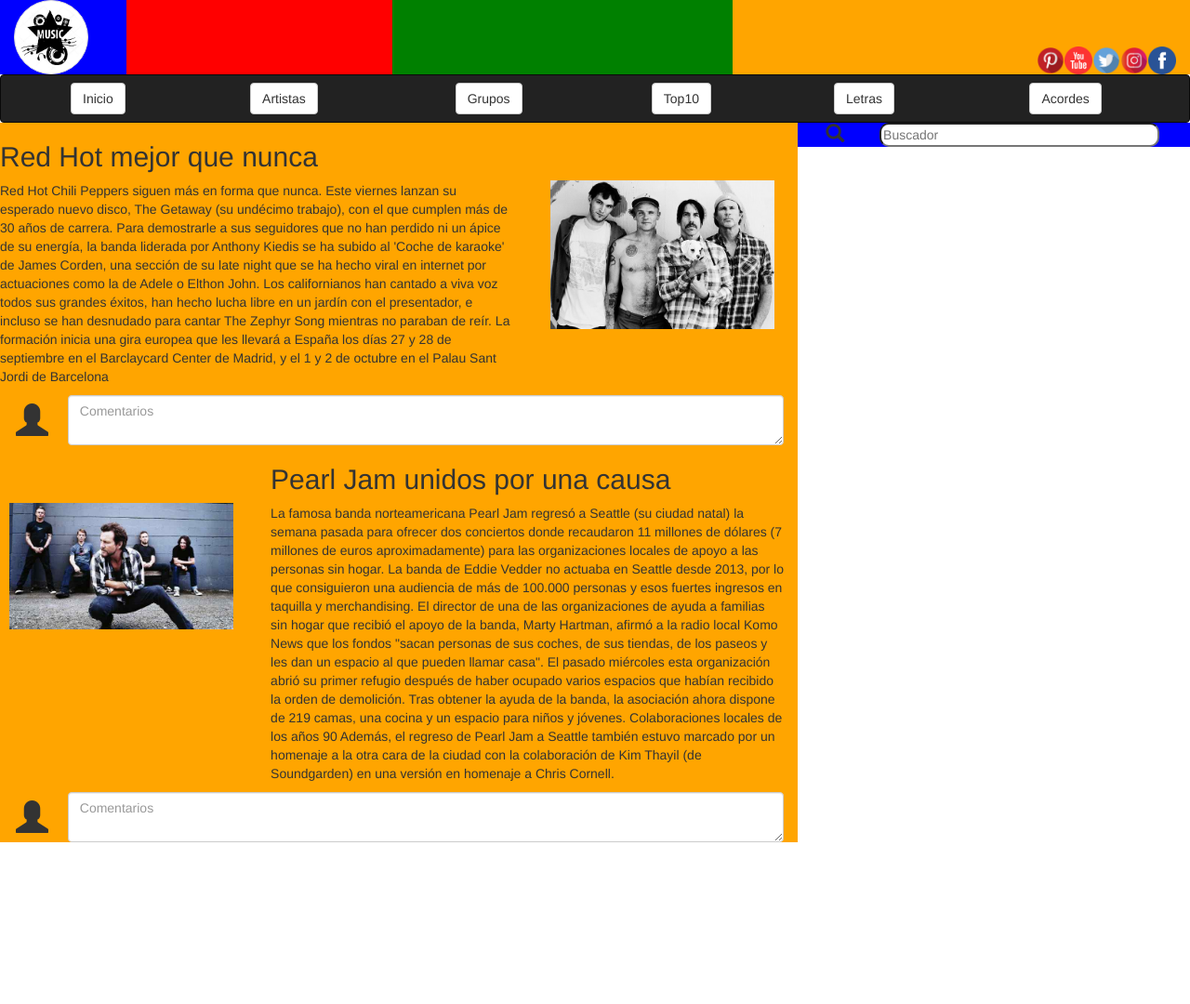
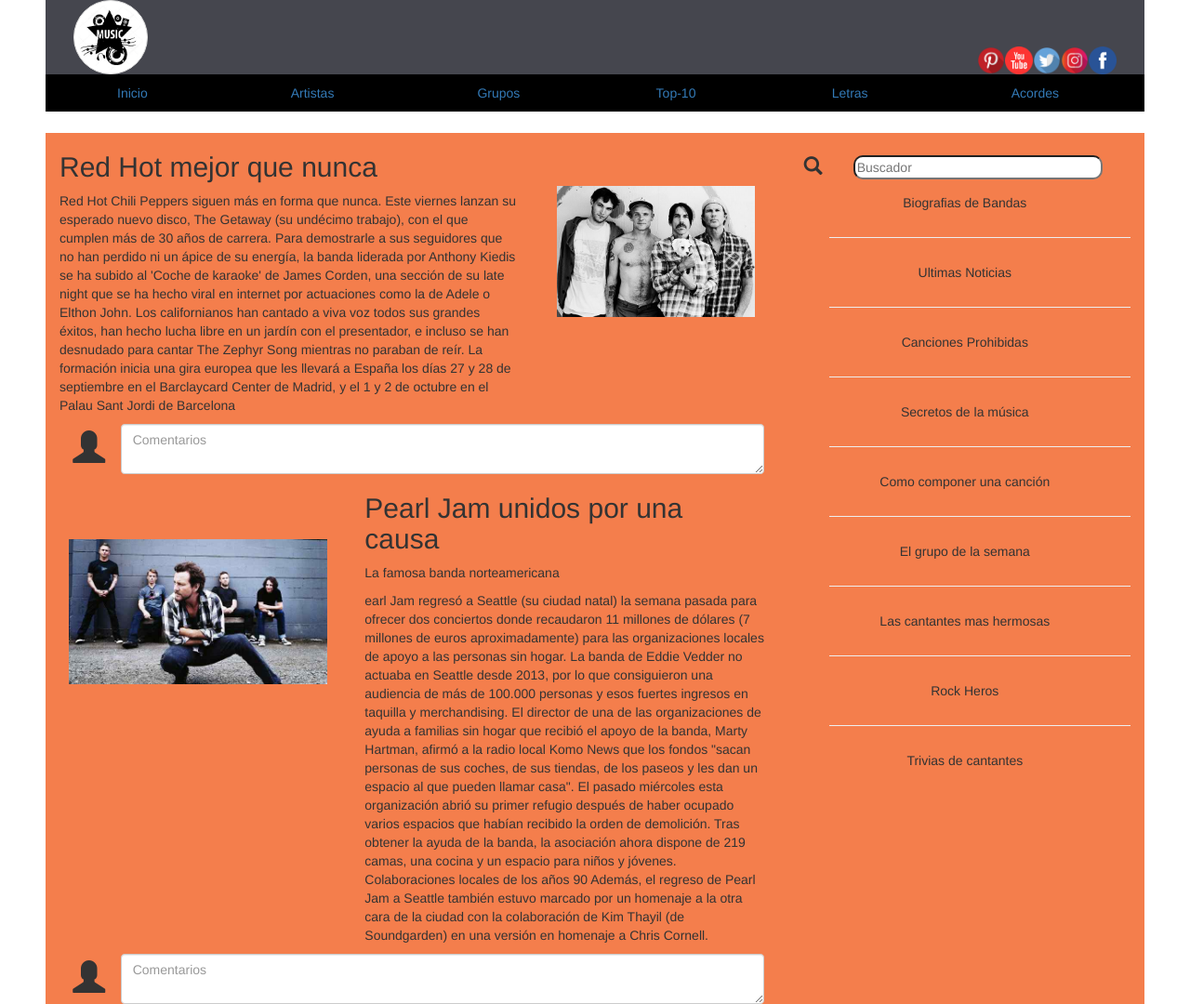
Before and after one commit to Ale9208/ProyectoFinalFrameworks, a plain HTML site: page index.html in a window 1280 px wide. Shown: the whole page at 93% size. Before the commit the page ends 906 px from the top, so only its background shows below. Drawn offline with Linux system fonts and the light colour scheme; a script that the page names is missing.

Commit message:
parte final blog musica

```diff
--- a/css/estilos.css
+++ b/css/estilos.css
@@ -1,3 +1,9 @@
+body{
+	width: 90%;
+	margin: 0 auto;
+}
+
+
 .iconos img{
 	height: 30px;
 	width: 30px;
@@ -12,25 +18,27 @@
 
 .barra-superior, .iconos, .logo{
 	min-height: 80px;
+	background-color: #45464e;
 }
 
 .barra-navegacion{
-	margin: 0 auto;
-	display: table;
-	table-layout: auto;
-	float: none;
 	width: 100%;
-}
-
-.barra-navegacion a{
-	display: table-cell;
-	float: none;
-	text-align: center;
+	background-color: black;
 }
 
 .img-post{
 	padding: 10px;
 }
+
+@media (min-width: 1px) and (max-width: 992px){
+	.busqueda{
+		display: none !important;
+	}
+	.contenedor-principal{
+		background-color: #f47e4c !important;
+	}
+}
+
 
 @media (min-width: 992px){
 	.img-post{
@@ -50,7 +58,19 @@
 	margin-left: 35%;
 }
 
-.buscador{
+.buscador, .boton-biog{
 	width: 90%;
 	border-radius: 10px;
 }
+
+.fila-nav{
+	background-color: black;
+}
+
+.adicional, .busqueda, .contenedor-principal{
+	margin-top: 2%;
+}
+
+.contenedor-principal{
+	background-color: #f47e4c;
+}
--- a/index.html
+++ b/index.html
@@ -8,38 +8,37 @@
 	<title>Lo mejor de la música</title>
 </head>
 	<body>
-		<div class="row barra-superior" style="background-color: black">
-			<div class="col-lg-4 col-md-5 col-sm-6 col-xs-6" style="background-color: red">
-				<div class="col-xs-4 logo" style="background-color: blue">
+		<div class="row barra-superior">
+			<div class="col-lg-4 col-md-5 col-sm-12 col-xs-12">
+				<div class="col-xs-4 logo">
 					<img src="img/logo.jpg" class="img-circle img-thumbnail">
 				</div>
 			</div>
-			<div class="col-lg-8 col-md-7 col-sm-6 col-xs-6" style="background-color: green;">
-				<div class="col-lg-7 col-lg-offset-5 col-md-9 col-md-offset-3 col-sm-12 col-xs-12 iconos" style="background-color: orange">
-					<img src="img/icnfb.png">
-					<img src="img/icninst.png">
-					<img src="img/icntwt.png">
-					<img src="img/icnyot.png">
-					<img src="img/icnprt.png">
+			<div class="col-lg-8 col-md-7 col-sm-12 col-xs-12">
+				<div class="col-lg-7 col-lg-offset-5 col-md-9 col-md-offset-3 col-sm-12 col-xs-12 iconos">
+					<a href=""><img src="img/icnfb.png"></a>
+					<a href=""><img src="img/icninst.png"></a>
+					<a href=""><img src="img/icntwt.png"></a>
+					<a href=""><img src="img/icnyot.png"></a>
+					<a href=""><img src="img/icnprt.png"></a>
 				</div>
 			</div>
 		</div>
-		<div class="row">
-			<div class="container-fluid">
-				<div class="col-xs-12 navbar navbar-inverse barra-navegacion">
-						<a href=""><button type="button" class="btn btn-default navbar-btn">Inicio</button></a>
-						<a href=""><button type="button" class="btn btn-default navbar-btn">Artistas</button></a>
-						<a href=""><button type="button" class="btn btn-default navbar-btn">Grupos</button></a>
-						<a href=""><button type="button" class="btn btn-default navbar-btn">Top10</button></a>
-						<a href=""><button type="button" class="btn btn-default navbar-btn">Letras</button></a>
-						<a href=""><button type="button" class="btn btn-default navbar-btn">Acordes</button></a>
-				</div>
-			</div>
+		<div class="row fila-nav">
+			<nav class="nav col-lg-12">
+				<ul class="nav nav-pills nav-justified navbar-inverse barra-navegacion">
+					<li><a href="#">Inicio</a></li>
+					<li><a href="#">Artistas</a></li>
+					<li><a href="#">Grupos</a></li>
+					<li><a href="#">Top-10</a></li>
+					<li><a href="#">Letras</a></li>
+					<li><a href="#">Acordes</a></li>
+				</ul>
+			</nav>
 		</div>
 
-
 		<div class="row contenedor-principal">
-				<div class="col-lg-8 col-md-8 col-sm-9 col-xs-9 blog" style="background-color: orange">
+				<div class="col-lg-8 col-md-8 col-sm-12 col-xs-12 blog">
 					<div class="row post1">
 						<div class="col-lg-8 col-md-8 col-sm-12 col-xs-12 noticia">
 							<h2>Red Hot mejor que nunca</h2>
@@ -64,11 +63,11 @@
 
 					</div>
 					<div class="row post2">
-						<div class="col-lg-8 col-lg-push-4 col-md-8 col-md-push-4 col-sm-12 col-xs-12">
+						<div class="col-lg-7 col-lg-push-5 col-md-7 col-md-push-5 col-sm-12 col-xs-12 noticia">
 							<h2>Pearl Jam unidos por una causa</h2>
-							<p>La famosa banda norteamericana Pearl Jam regresó a Seattle (su ciudad natal) la semana pasada para ofrecer dos conciertos donde recaudaron 11 millones de dólares (7 millones de euros aproximadamente) para las organizaciones locales de apoyo a las personas sin hogar. La banda de Eddie Vedder no actuaba en Seattle desde 2013, por lo que consiguieron una audiencia de más de 100.000 personas y esos fuertes ingresos en taquilla y merchandising. El director de una de las organizaciones de ayuda a familias sin hogar que recibió el apoyo de la banda, Marty Hartman, afirmó a la radio local Komo News que los fondos "sacan personas de sus coches, de sus tiendas, de los paseos y les dan un espacio al que pueden llamar casa". El pasado miércoles esta organización abrió su primer refugio después de haber ocupado varios espacios que habían recibido la orden de demolición. Tras obtener la ayuda de la banda, la asociación ahora dispone de 219 camas, una cocina y un espacio para niños y jóvenes. Colaboraciones locales de los años 90 Además, el regreso de Pearl Jam a Seattle también estuvo marcado por un homenaje a la otra cara de la ciudad con la colaboración de Kim Thayil (de Soundgarden) en una versión en homenaje a Chris Cornell.</p>
+							<p>La famosa banda norteamericana <P></P>earl Jam regresó a Seattle (su ciudad natal) la semana pasada para ofrecer dos conciertos donde recaudaron 11 millones de dólares (7 millones de euros aproximadamente) para las organizaciones locales de apoyo a las personas sin hogar. La banda de Eddie Vedder no actuaba en Seattle desde 2013, por lo que consiguieron una audiencia de más de 100.000 personas y esos fuertes ingresos en taquilla y merchandising. El director de una de las organizaciones de ayuda a familias sin hogar que recibió el apoyo de la banda, Marty Hartman, afirmó a la radio local Komo News que los fondos "sacan personas de sus coches, de sus tiendas, de los paseos y les dan un espacio al que pueden llamar casa". El pasado miércoles esta organización abrió su primer refugio después de haber ocupado varios espacios que habían recibido la orden de demolición. Tras obtener la ayuda de la banda, la asociación ahora dispone de 219 camas, una cocina y un espacio para niños y jóvenes. Colaboraciones locales de los años 90 Además, el regreso de Pearl Jam a Seattle también estuvo marcado por un homenaje a la otra cara de la ciudad con la colaboración de Kim Thayil (de Soundgarden) en una versión en homenaje a Chris Cornell.</p>
 						</div>
-						<div class="col-lg-4 col-lg-pull-8 col-md-4 col-md-pull-8 col-sm-12 col-xs-12">
+						<div class="col-lg-5 col-lg-pull-7 col-md-5 col-md-pull-7 col-sm-12 col-xs-12">
 							<img src="img/pearl.jpg" class="img-post img-responsive">
 
 						</div>
@@ -87,7 +86,7 @@
 					</div>
 				</div>
 
-				<div class="col-lg-4 col-md-4 col-sm-3 col-xs-3 busqueda" style="background-color: blue">
+				<div class="col-lg-4 col-md-4 busqueda">
 					<div class="row">
 						<div class="col-xs-2">
 							<span class="glyphicon glyphicon-search icon-search"></span>
@@ -98,7 +97,38 @@
 						</div>
 
 					</div>
+
+					<div class="row">
+						<div class="col-xs-12 adicional">
+							<form class="form-group">
+								<ul>
+									<li class="btn boton-biog"><a href=""></a>Biografias de Bandas</li>
+									<hr>
+									<li class="btn boton-biog"><a href=""></a>Ultimas Noticias</li>
+									<hr>
+									<li class="btn boton-biog"><a href=""></a>Canciones Prohibidas</li>
+									<hr>
+									<li class="btn boton-biog"><a href=""></a>Secretos de la música</li>
+									<hr>
+									<li class="btn boton-biog"><a href=""></a>Como componer una canción</li>
+									<hr>
+									<li class="btn boton-biog"><a href=""></a>El grupo de la semana</li>
+									<hr>
+									<li class="btn boton-biog"><a href=""></a>Las cantantes mas hermosas</li>
+									<hr>
+									<li class="btn boton-biog"><a href=""></a>Rock Heros</li>
+									<hr>
+									<li class="btn boton-biog"><a href=""></a>Trivias de cantantes</li>
+								</ul>
+
+							</form>
+						</div>
+
+					</div>
+
+
 				</div>
+
 
 
 		</div>
```
